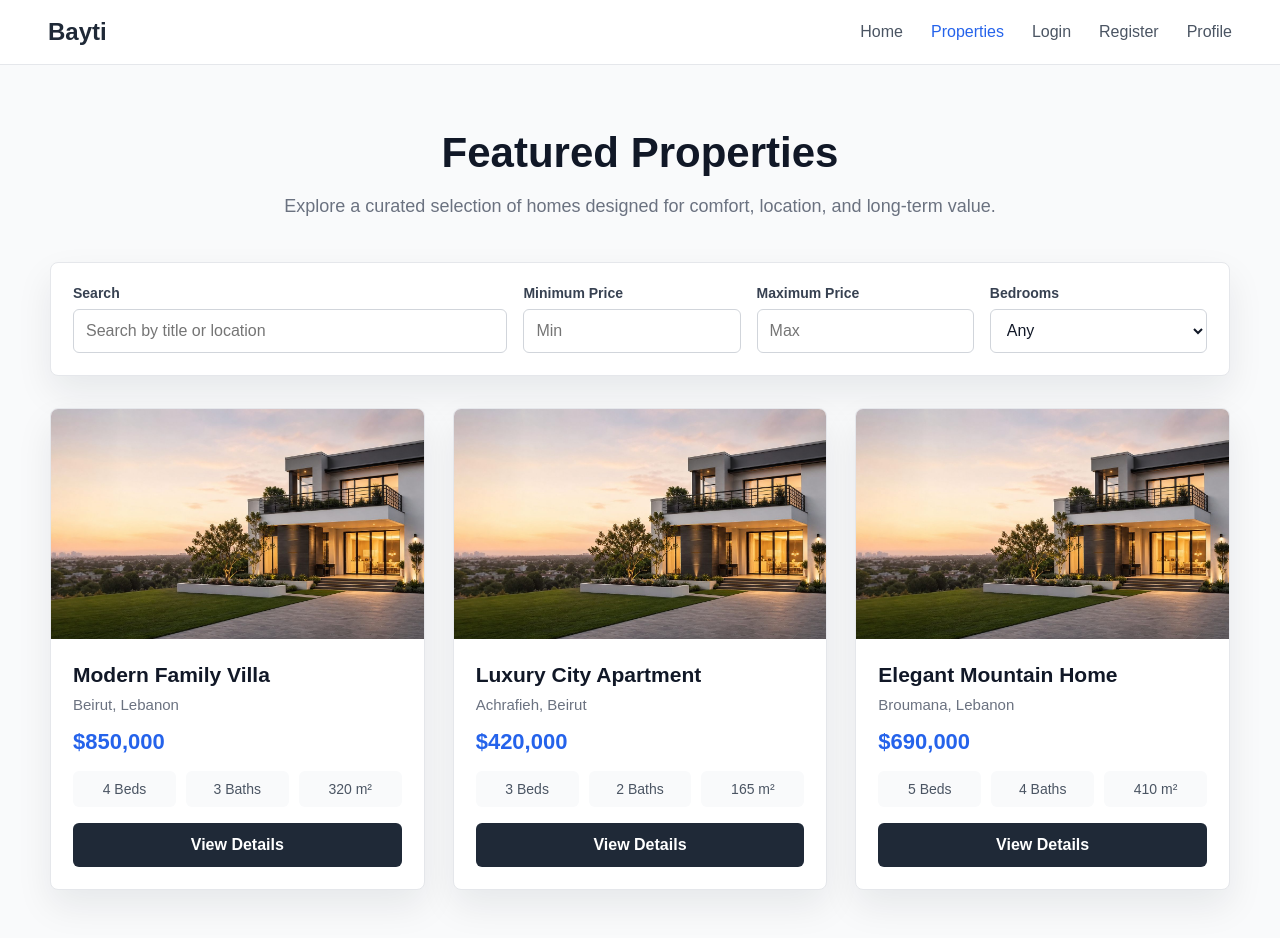
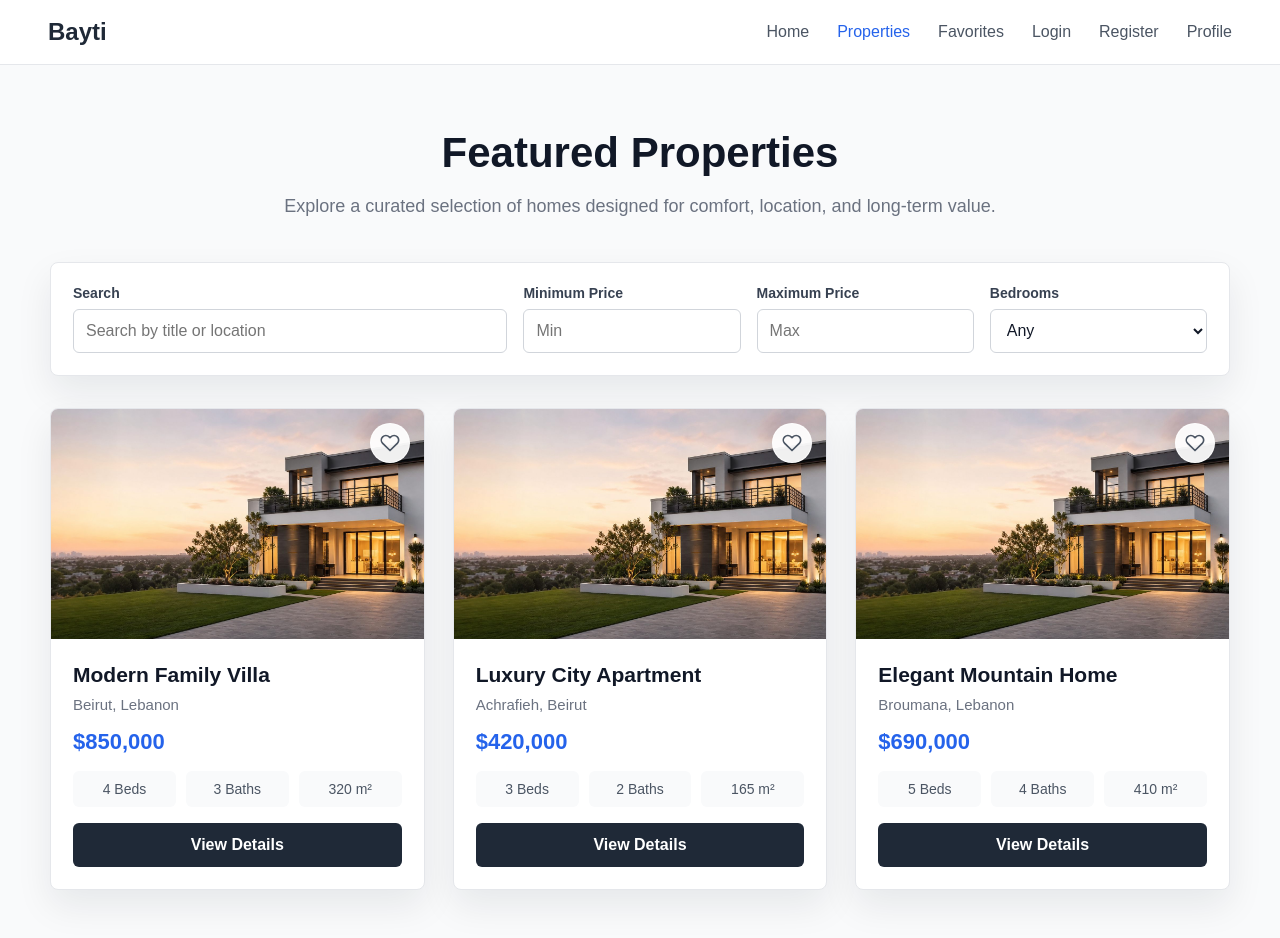
Before and after one commit to AmalMeslmany/Bayti, a React app in the folder frontend/: page /properties in a window 1280 px wide. Shown: the top 938 px of the page. Built offline with nearby package versions, Linux system fonts and the light colour scheme; the HTML template or start-up script is replaced by a standard one.

Commit message:
Improve favorites page UI

```diff
--- a/frontend/src/App.jsx
+++ b/frontend/src/App.jsx
@@ -1,12 +1,25 @@
+import { useState } from "react";
 import "./App.css";
 import Navbar from "./components/Navbar";
 import AppRoutes from "./routes/AppRoutes";
 
 function App() {
+  const [favoriteIds, setFavoriteIds] = useState([]);
+
+  function toggleFavorite(propertyId) {
+    setFavoriteIds((currentFavoriteIds) => {
+      if (currentFavoriteIds.includes(propertyId)) {
+        return currentFavoriteIds.filter((id) => id !== propertyId);
+      }
+
+      return [...currentFavoriteIds, propertyId];
+    });
+  }
+
   return (
     <>
       <Navbar />
-      <AppRoutes />
+      <AppRoutes favoriteIds={favoriteIds} onToggleFavorite={toggleFavorite} />
     </>
   );
 }
--- a/frontend/src/components/Navbar.jsx
+++ b/frontend/src/components/Navbar.jsx
@@ -15,6 +15,9 @@ function Navbar() {
           <NavLink to="/properties">Properties</NavLink>
         </li>
         <li>
+          <NavLink to="/favorites">Favorites</NavLink>
+        </li>
+        <li>
           <NavLink to="/login">Login</NavLink>
         </li>
         <li>
--- a/frontend/src/components/PropertyCard.css
+++ b/frontend/src/components/PropertyCard.css
@@ -6,11 +6,51 @@
   box-shadow: 0 16px 36px rgba(15, 23, 42, 0.08);
 }
 
+.property-card-media {
+  position: relative;
+}
+
 .property-card-image {
   width: 100%;
   height: 230px;
   display: block;
   object-fit: cover;
+}
+
+.favorite-button {
+  position: absolute;
+  top: 14px;
+  right: 14px;
+  width: 40px;
+  height: 40px;
+  display: inline-flex;
+  align-items: center;
+  justify-content: center;
+  padding: 0;
+  border: 1px solid rgba(255, 255, 255, 0.78);
+  border-radius: 50%;
+  background-color: rgba(255, 255, 255, 0.92);
+  color: #4b5563;
+  cursor: pointer;
+  box-shadow: 0 10px 24px rgba(15, 23, 42, 0.16);
+  transition:
+    color 0.2s ease,
+    transform 0.2s ease,
+    background-color 0.2s ease;
+}
+
+.favorite-button:hover,
+.favorite-button-active {
+  color: #dc2626;
+}
+
+.favorite-button:hover {
+  transform: scale(1.08);
+}
+
+.favorite-button:focus-visible {
+  outline: 3px solid #93c5fd;
+  outline-offset: 3px;
 }
 
 .property-card-content {
--- a/frontend/src/components/PropertyCard.jsx
+++ b/frontend/src/components/PropertyCard.jsx
@@ -10,9 +10,12 @@ function PropertyCard({
   bedrooms,
   bathrooms,
   area,
+  isFavorite = false,
+  onToggleFavorite,
 }) {
   return (
     <article className="property-card">
+      <div className="property-card-media">
         <img
           className="property-card-image"
           src={image}
@@ -20,6 +23,32 @@ function PropertyCard({
           loading="lazy"
           decoding="async"
         />
+        <button
+          className={`favorite-button ${isFavorite ? "favorite-button-active" : ""}`}
+          type="button"
+          onClick={() => onToggleFavorite(id)}
+          aria-label={
+            isFavorite ? `Remove ${title} from favorites` : `Add ${title} to favorites`
+          }
+          aria-pressed={isFavorite}
+        >
+          <svg
+            aria-hidden="true"
+            width="20"
+            height="20"
+            viewBox="0 0 24 24"
+            fill={isFavorite ? "currentColor" : "none"}
+          >
+            <path
+              d="M20.8 4.6a5.5 5.5 0 0 0-7.8 0L12 5.6l-1-1a5.5 5.5 0 0 0-7.8 7.8l1 1L12 21l7.8-7.6 1-1a5.5 5.5 0 0 0 0-7.8Z"
+              stroke="currentColor"
+              strokeWidth="2"
+              strokeLinecap="round"
+              strokeLinejoin="round"
+            />
+          </svg>
+        </button>
+      </div>
 
       <div className="property-card-content">
         <div>
--- /dev/null
+++ b/frontend/src/pages/Favorites.jsx
@@ -0,0 +1,48 @@
+import PropertyCard from "../components/PropertyCard";
+import properties from "../data/properties";
+import "./Properties.css";
+
+function Favorites({ favoriteIds, onToggleFavorite }) {
+  const favoriteProperties = properties.filter((property) =>
+    favoriteIds.includes(property.id),
+  );
+
+  return (
+    <main className="properties-page">
+      <header className="properties-header">
+        <h1 id="favorites-heading">
+          Favorite Properties ({favoriteProperties.length})
+        </h1>
+        <p>
+          Keep track of the homes you love and return to them whenever you are
+          ready.
+        </p>
+      </header>
+
+      {favoriteProperties.length > 0 ? (
+        <section
+          className={`properties-grid ${
+            favoriteProperties.length === 1 ? "properties-grid-single" : ""
+          }`}
+          aria-labelledby="favorites-heading"
+        >
+          {favoriteProperties.map((property) => (
+            <PropertyCard
+              key={property.id}
+              {...property}
+              isFavorite={favoriteIds.includes(property.id)}
+              onToggleFavorite={onToggleFavorite}
+            />
+          ))}
+        </section>
+      ) : (
+        <p className="properties-empty">
+          No favorite properties yet. Add homes you like from the Properties
+          page.
+        </p>
+      )}
+    </main>
+  );
+}
+
+export default Favorites;
--- a/frontend/src/pages/Properties.css
+++ b/frontend/src/pages/Properties.css
@@ -73,6 +73,11 @@
   margin: 0 auto;
 }
 
+.properties-grid-single {
+  grid-template-columns: minmax(280px, 380px);
+  justify-content: center;
+}
+
 .properties-empty {
   max-width: 1180px;
   margin: 32px auto 0;
@@ -95,6 +100,10 @@
 
   .properties-grid {
     grid-template-columns: repeat(2, minmax(0, 1fr));
+  }
+
+  .properties-grid-single {
+    grid-template-columns: minmax(280px, 380px);
   }
 }
 
@@ -119,4 +128,8 @@
   .properties-grid {
     grid-template-columns: 1fr;
   }
+
+  .properties-grid-single {
+    grid-template-columns: 1fr;
+  }
 }
--- a/frontend/src/pages/Properties.jsx
+++ b/frontend/src/pages/Properties.jsx
@@ -7,7 +7,7 @@ function getPriceNumber(price) {
   return Number(price.replace(/[^0-9]/g, ""));
 }
 
-function Properties() {
+function Properties({ favoriteIds, onToggleFavorite }) {
   const [searchTerm, setSearchTerm] = useState("");
   const [minPrice, setMinPrice] = useState("");
   const [maxPrice, setMaxPrice] = useState("");
@@ -100,7 +100,12 @@ function Properties() {
 
       <section className="properties-grid" aria-labelledby="properties-heading">
         {filteredProperties.map((property) => (
-          <PropertyCard key={property.id} {...property} />
+          <PropertyCard
+            key={property.id}
+            {...property}
+            isFavorite={favoriteIds.includes(property.id)}
+            onToggleFavorite={onToggleFavorite}
+          />
         ))}
       </section>
 
--- a/frontend/src/routes/AppRoutes.jsx
+++ b/frontend/src/routes/AppRoutes.jsx
@@ -1,4 +1,5 @@
 import { Route, Routes } from "react-router-dom";
+import Favorites from "../pages/Favorites";
 import Home from "../pages/Home";
 import Login from "../pages/Login";
 import Profile from "../pages/Profile";
@@ -6,12 +7,29 @@ import Properties from "../pages/Properties";
 import PropertyDetails from "../pages/PropertyDetails";
 import Register from "../pages/Register";
 
-function AppRoutes() {
+function AppRoutes({ favoriteIds, onToggleFavorite }) {
   return (
     <Routes>
       <Route path="/" element={<Home />} />
-      <Route path="/properties" element={<Properties />} />
+      <Route
+        path="/properties"
+        element={
+          <Properties
+            favoriteIds={favoriteIds}
+            onToggleFavorite={onToggleFavorite}
+          />
+        }
+      />
       <Route path="/properties/:id" element={<PropertyDetails />} />
+      <Route
+        path="/favorites"
+        element={
+          <Favorites
+            favoriteIds={favoriteIds}
+            onToggleFavorite={onToggleFavorite}
+          />
+        }
+      />
       <Route path="/login" element={<Login />} />
       <Route path="/register" element={<Register />} />
       <Route path="/profile" element={<Profile />} />
```
Lines whose indentation alone changed are shown as unchanged.
